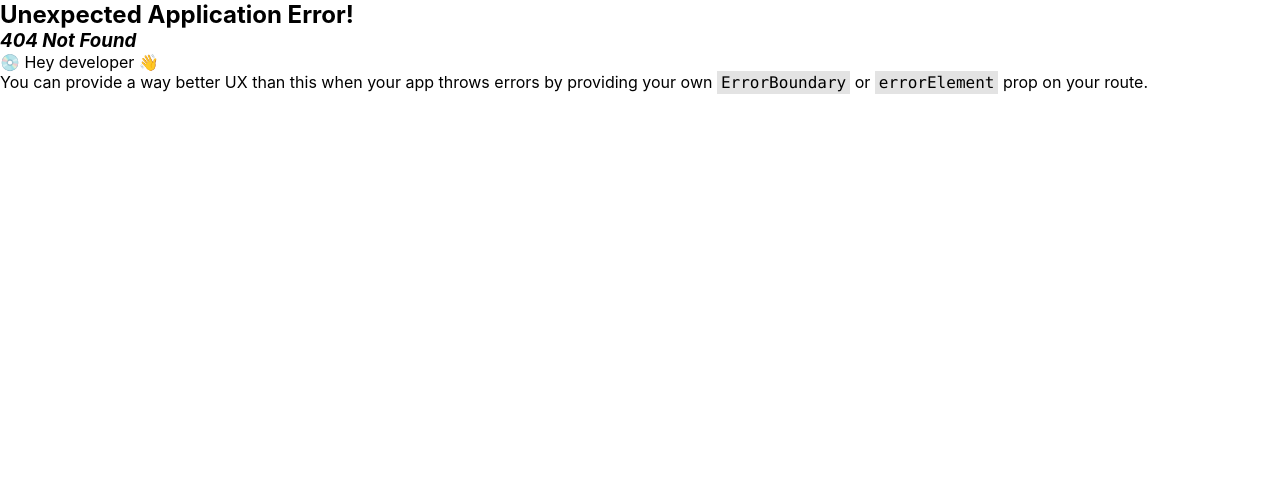
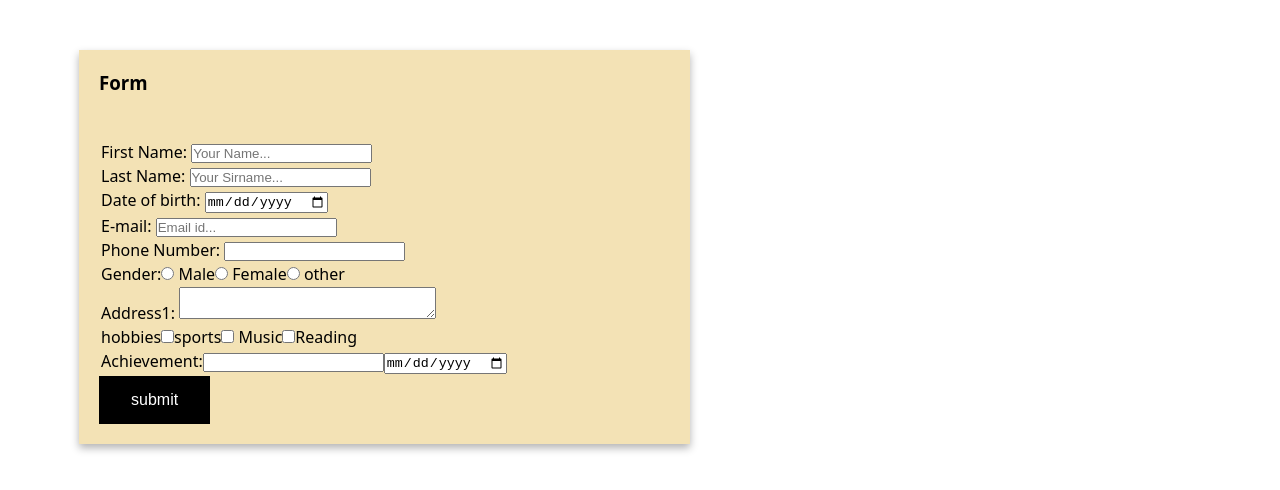
Before and after one commit to Sanisinh2710/React-first, a React (Create React App) app: page /User-form in a window 1280 px wide. Before the commit this address had no page. Shown: the top 490 px of the page. Built offline with nearby package versions, Linux system fonts and the light colour scheme.

Commit message:
add user form

```diff
--- a/src/Component/User-post.js
+++ b/src/Component/User-post.js
@@ -49,7 +49,7 @@ const Post = () => {
                     )
                     )}
                 <div className="bottom">
-                    <button className="loadmore" onClick={loadMore}>More Posts</button>
+                    <button className="button" onClick={loadMore}>More Posts</button>
                     <Link className="back" to={'/'}>back</Link>
                 </div>
             </div>
--- a/src/App.js
+++ b/src/routes/App.js
@@ -1,6 +1,8 @@
-import './style/App.css';
-import Udata from './Component/Udata';
+import '../style/App.css';
+import '../style/post.css';
+import Udata from '../Component/Udata';
 import { useEffect, useState } from "react";
+import { Link } from 'react-router-dom';
 
 
 const App = () => {
@@ -19,7 +21,9 @@ const App = () => {
     fetchUser();
   }, [])
   return <>
-    <table>
+  <div className="container">
+
+  <table>
       <thead>
         <tr>
           <th>ID</th>
@@ -35,6 +39,9 @@ const App = () => {
 
 
     </table>
+
+    <Link to={'/User-form'} className="button">Form</Link>
+  </div>
   </>
 }
 
--- /dev/null
+++ b/src/routes/User-form.js
@@ -0,0 +1,144 @@
+import { computeHeadingLevel } from "@testing-library/react"
+import { useState, useEffect } from "react"
+
+const Userfrom = () => {
+
+    const values = { fname: "", lname: "", dob: "", email: "", contact: "", gender: "", addr: "", hobbies: "", achievement: "", achivdate: "" }
+    const [foValues, setfoValues] = useState(values)
+    const [foerror, setfoerror] = useState({})
+    const [isSubmit, setisSubmit] = useState(false)
+
+    const getvalues = (e) => {
+        const { name, value } = e.target;
+        setfoValues({ ...foValues, [name]: value })
+        console.log(foValues);
+
+    }
+
+    const submit = (e) => {
+        e.preventDefault();
+        setfoerror(validation(foValues))
+        setisSubmit(true)
+    }
+
+    useEffect(() => {
+        console.log(foerror)
+        if (Object.keys(foerror).length === 0 && isSubmit) {
+            console.log(foValues)
+        }
+    }, [foerror])
+
+    const validation = (values) => {
+        const errors = {};
+        const regex = /^[\w-\.]+@([\w-]+\.)+[\w-]{2,4}$/g;
+        if (!values.fname) {
+            errors.fname = "Please enter First name";
+        }
+        if (!values.lname) {
+            errors.lname = "Please enter Last name";
+        }
+        if (!values.dob) {
+            errors.dob = "Please enter Your birthdate ";
+        }
+        if (!values.email) {
+            errors.email = "Please enter valid email";
+        }else if(!regex.test(values.email)){
+            errors.email = "This email is not valid";
+        }
+
+        if (!values.contact) {
+            errors.contact = "Please enter your valid Mobile number";
+        }
+        if (!values.addr) {
+            errors.addr = "Please enter your address";
+        }
+        if (!values.achievement) {
+            errors.achievement = "Please enter your achievment here";
+        }
+        if (!values.achivdate) {
+            errors.achivdate = "Please enter your achievment date ";
+        }
+        return errors;
+
+    }
+
+
+
+
+    return (<>
+        <div className="body">
+            <div className="card">
+                <h3>Form</h3>
+                <br /><br />
+                <form onSubmit={submit}>
+                    <table>
+                        <tr>
+                            <td>First Name: <input type="text" name="fname" placeholder="Your Name..." value={foValues.fname} onChange={getvalues} /></td>
+                            <td><p>{foerror.fname}</p></td>
+                        </tr>
+                        <tr>
+                            <td>Last Name: <input type="text" name="lname" placeholder="Your Sirname..." value={foValues.lname} onChange={getvalues} /></td>
+                            <td><p>{foerror.lname}</p></td>
+                        </tr>
+                        <tr>
+                            <td>Date of birth: <input type="date" name="dob" min="1980-01-01" mix="2020-01-01" value={foValues.dob} onChange={getvalues} /> </td>
+                            <td><p>{foerror.dob}</p></td>
+
+                        </tr>
+                        <tr>
+                            <td>E-mail: <input type="email" name="email" placeholder="Email id..." value={foValues.email} onChange={getvalues} /></td>
+                            <td><p>{foerror.email}</p></td>
+
+                        </tr>
+                        <tr>
+                            <td>Phone Number: <input type="text" name="contact" maxlength="10" value={foValues.contact} onChange={getvalues} /></td>
+                            <td><p>{foerror.contact}</p></td>
+
+                        </tr>
+                        <tr>
+                            <td>Gender:
+                                <input type="radio" name="gender" value="male" onChange={getvalues}/> Male
+                                <input type="radio" name="gender" value="female" onChange={getvalues}/> Female
+                                <input type="radio" name="gender" value="other" onChange={getvalues} /> other
+                            </td>
+
+                        </tr>
+                        <tr>
+                            <td>Address1: <textarea rows="2" cols="30" name="addr" value={foValues.addr} onChange={getvalues}  ></textarea></td>
+                            <td><p>{foerror.addr}</p></td>
+
+                        </tr>
+                        <tr>
+                            <td>
+                                <label>hobbies</label>
+                                <input type="checkbox" name="hobbies" value="sports" onChange={getvalues} />sports
+                                <input type="checkbox" name="hobbies" value="Music" onChange={getvalues}/> Music
+                                <input type="checkbox" name="hobbies" value="Reading" onChange={getvalues}/>Reading
+                            </td>
+                        </tr>
+                        <tr>
+                            <td>
+                                <label>Achievement:</label>
+                                <input type="text" name="achievement" value={foValues.achievement} onChange={getvalues} />
+                                <input type="date" name="achivdate" value={foValues.achivdate} onChange={getvalues} />
+                            </td>
+                            <p>{foerror.achievement}</p>
+                            <p>{foerror.achivdate}</p>
+
+                        </tr>
+                    </table>
+
+                    <input type="submit" value="submit" />
+                </form>
+            </div>
+        </div>
+    </>
+    )
+
+}
+
+
+
+
+
+export default Userfrom;
--- a/src/style/App.css
+++ b/src/style/App.css
@@ -1,42 +1,16 @@
-.App {
-  text-align: center;
+* {
+  box-sizing: border-box;
+  margin: 0px;
+  padding: 0px;
 }
 
-.App-logo {
-  height: 40vmin;
-  pointer-events: none;
+.container {
+  width: 1170px;
+  margin: 0 auto;
+  padding: 0 16px
 }
 
-@media (prefers-reduced-motion: no-preference) {
-  .App-logo {
-    animation: App-logo-spin infinite 20s linear;
-  }
-}
-
-.App-header {
-  background-color: #282c34;
-  min-height: 100vh;
-  display: flex;
-  flex-direction: column;
-  align-items: center;
-  justify-content: center;
-  font-size: calc(10px + 2vmin);
-  color: white;
-}
-
-.App-link {
-  color: #61dafb;
-}
-
-@keyframes App-logo-spin {
-  from {
-    transform: rotate(0deg);
-  }
-  to {
-    transform: rotate(360deg);
-  }
-}
-table,tr,td,th{
+.table{
   border: 1px solid black;
   padding: 5px;
 
--- a/src/style/post.css
+++ b/src/style/post.css
@@ -13,7 +13,7 @@
 
 .card {
     box-shadow: 0 4px 8px 0 rgba(0, 0, 0, 0.3);
-    width: 40%;
+    width: 50%;
     margin: 50px;
     padding: 20px;
     background-color: rgb(243, 226, 181);
@@ -38,11 +38,12 @@
     background:rgb(139, 1, 139);
     color: white;
     cursor:pointer;
+    margin-top: 10px;
     padding: 5px;
     width: 130px;
 }
 
-.loadmore{
+.button{
     width: 200px;
     cursor:pointer;
     color: #fff;
@@ -83,3 +84,34 @@
 .bottom{
     display: flex;
 }
+
+
+.body{
+    margin: 29px;
+    font-family: system-ui, -apple-system, BlinkMacSystemFont, 'Segoe UI', Roboto, Oxygen, Ubuntu, Cantarell, 'Open Sans', 'Helvetica Neue', sans-serif;
+}
+
+fieldset{
+    border: 1px solid black;;
+    background-color: rgb(167, 164, 161);
+}
+
+legend{
+    background-color: rgb(0, 0, 0);
+    color: white;
+}
+
+input[type="submit"] {
+  background-color: #000000;
+  border: none;
+  color: white;
+  padding: 15px 32px;
+  text-align: center;
+  text-decoration: none;
+  display: inline-block;
+  font-size: 16px;
+}
+
+p{
+    color: red;
+}
```
Also changed, not shown: src/index.js (+6 -1 lines).
